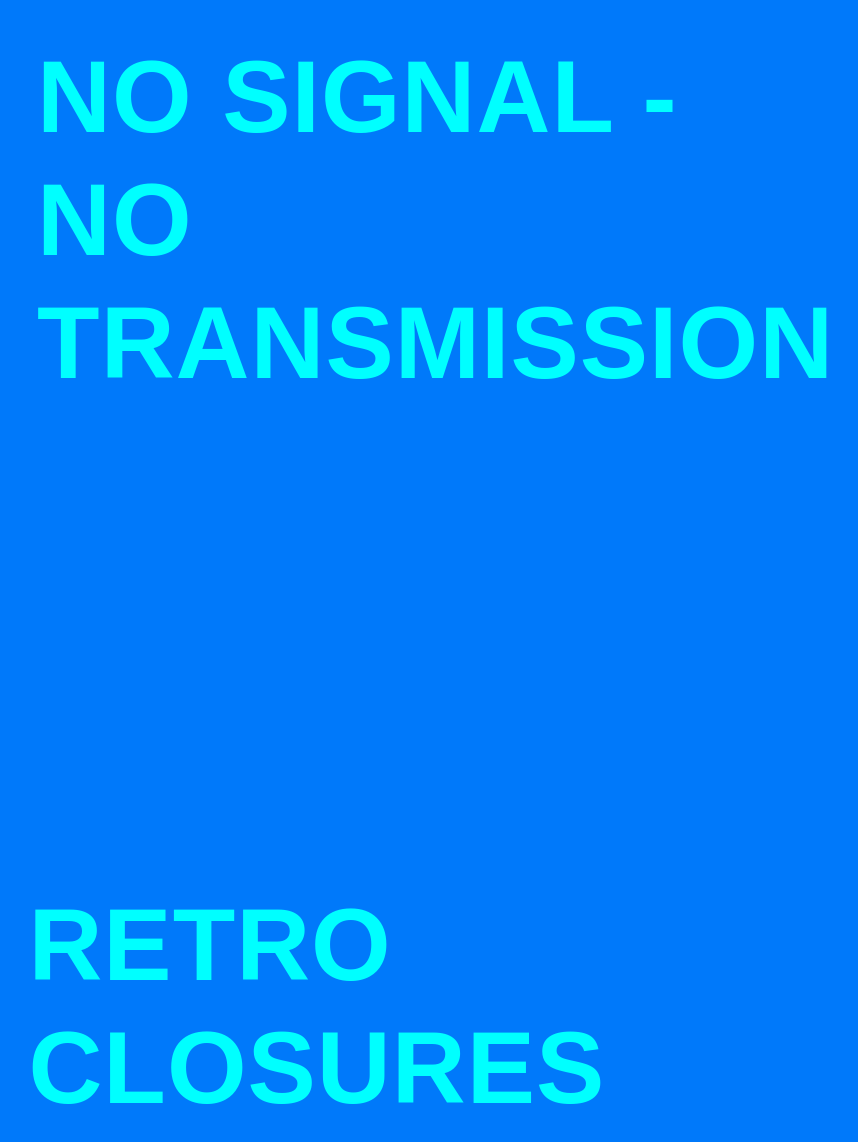
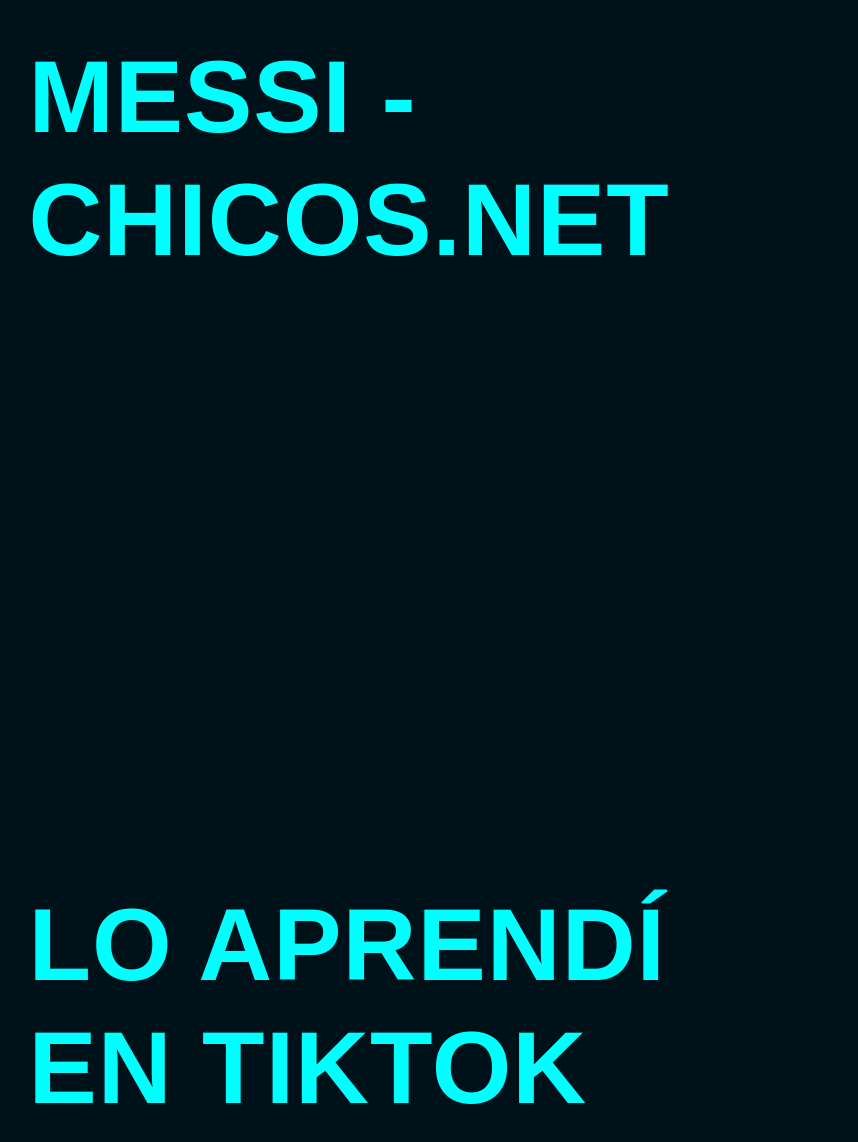
Before and after one commit to riglesias1/dupla-week, a React (Create React App) app: page /work in a window 1280 px wide. Shown: the part 1394-2536 px from the top of the page, without its empty margins (330-1188 px from the left). Built offline with nearby package versions, Linux system fonts and the light colour scheme; grey boxes are pictures that could not be loaded; a web font is replaced by a local one.

Commit message:
Updated photos

```diff
--- a/src/components/Featured.js
+++ b/src/components/Featured.js
@@ -22,18 +22,18 @@
       <SectionTitle title="Featured" />
       <div className="featured-wrapper">
         <div className="featured-left">
-          <span>90's Telephone</span>
+          <span>Flybondi</span>
           <img
-            src="https://images.pexels.com/photos/2587464/pexels-photo-2587464.jpeg?auto=compress&cs=tinysrgb&w=1260&h=750&dpr=1"
-            alt="Photo of Woman in Denim Jacket Holding Red Telephone"
+            src="https://archivos.dots.com.ar/wl/?id=eh46iwnUqSwE06PrxQZEzkBKVMCHcOIh&path=flybondi.jpg&download=1"
+            alt="Flybondi Argentina"
           />
           <span className="left-shutter" ref={featuredLeftShutter}></span>
         </div>
         <div className="featured-right">
-          <span>90's Cassette Player</span>
+          <span>Lo aprendí en TikTok</span>
           <img
-            src="https://images.pexels.com/photos/6076410/pexels-photo-6076410.jpeg?auto=compress&cs=tinysrgb&w=1260&h=750&dpr=1"
-            alt="Women Sitting Together on the Floor"
+            src="https://archivos.dots.com.ar/wl/?id=eh46iwnUqSwE06PrxQZEzkBKVMCHcOIh&path=abuela.jpg&download=1"
+            alt="Abuela siendo DJ"
           />
           <span className="right-shutter" ref={featuredRightShutter}></span>
         </div>
--- a/src/components/Work.js
+++ b/src/components/Work.js
@@ -4,27 +4,27 @@
 const images = [
   {
     id: 1,
-    src: "https://images.pexels.com/photos/4842487/pexels-photo-4842487.jpeg?auto=compress&cs=tinysrgb&w=1260&h=750&dpr=1",
-    title: "Arcade playtime for 90's kids",
-    category: "Arcade Games",
+    src: "https://archivos.dots.com.ar/wl/?id=eh46iwnUqSwE06PrxQZEzkBKVMCHcOIh&path=maradona.jpg&download=1",
+    title: "Mil vidas - TyC Sports",
+    category: "Records",
   },
   {
     id: 2,
-    src: "https://images.pexels.com/photos/3356608/pexels-photo-3356608.jpeg?auto=compress&cs=tinysrgb&w=1260&h=750&dpr=1",
-    title: "No signal - no transmission",
-    category: "TV",
+    src: "https://archivos.dots.com.ar/wl/?id=eh46iwnUqSwE06PrxQZEzkBKVMCHcOIh&path=messi.jpg&download=1",
+    title: "Messi - chicos.net",
+    category: "TV Shows",
   },
   {
     id: 3,
-    src: "https://images.pexels.com/photos/12668238/pexels-photo-12668238.jpeg?auto=compress&cs=tinysrgb&w=1260&h=750&dpr=1",
-    title: "Retro Closures",
+    src: "https://archivos.dots.com.ar/wl/?id=eh46iwnUqSwE06PrxQZEzkBKVMCHcOIh&path=abuela.jpg&download=1",
+    title: "Lo aprendí en TikTok",
     category: "Boombox",
   },
   {
     id: 4,
-    src: "https://images.pexels.com/photos/12204293/pexels-photo-12204293.jpeg?auto=compress&cs=tinysrgb&w=1260&h=750&dpr=1",
-    title: "Vinyl Loveless Happiness",
-    category: "Vinyl Record",
+    src: "https://archivos.dots.com.ar/wl/?id=eh46iwnUqSwE06PrxQZEzkBKVMCHcOIh&path=flybondi.jpg&download=1",
+    title: "Flybondi Argentina",
+    category: "Records",
   },
 ];
 
--- a/src/index.css
+++ b/src/index.css
@@ -4,7 +4,7 @@
 @import url("https://fonts.googleapis.com/css2?family=Bodoni+Moda:wght@400;500;600;700;800;900&display=swap");
 
 :root {
-  /* #001219 */
+  --bg-dark: #001219;
   --color-primary: #0079fa;
   --color-dark: #626262;
   --color-darker: #464646;
@@ -298,7 +298,7 @@
   justify-items: center;
   gap: 10vw;
   padding: 10vw;
-  background-color: var(--color-primary);
+  background-color: var(--bg-dark);
 }
 
 .work-item {
```
Also changed, not shown: 11 other files (tests, documents, lock files or other folders).
